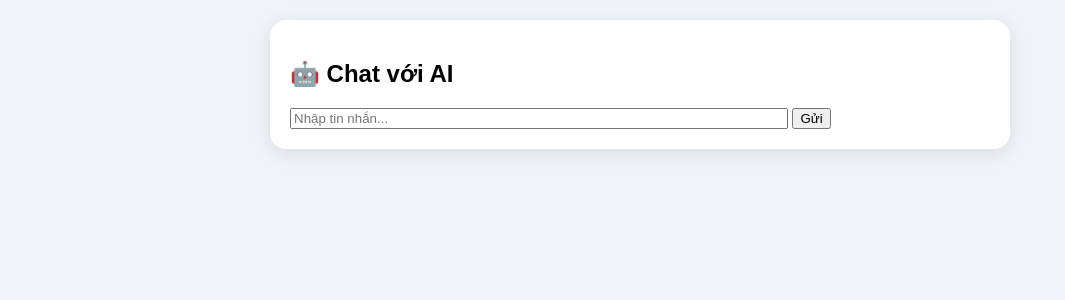
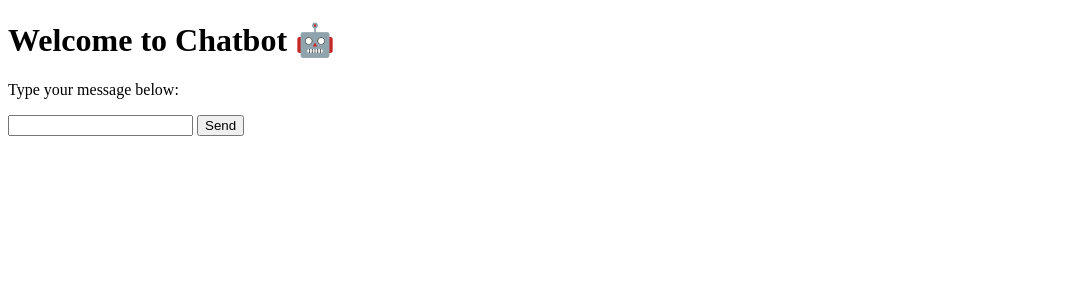
Before and after one commit to par-ker-rt/flask-chatbot, a Flask app: page / in a window 1280 px wide. Shown: the top 300 px of the page, without its empty margins (0-1065 px from the left). Run offline with Flask 3, Linux system fonts and the light colour scheme.

Commit message:
index.html

```diff
--- a/templates/index.html
+++ b/templates/index.html
@@ -1,81 +1,30 @@
+<!-- templates/index.html -->
 <!DOCTYPE html>
-<html lang="en">
+<html>
 <head>
-    <meta charset="UTF-8">
   <title>Chatbot</title>
-    <style>
-        body {
-            font-family: Arial, sans-serif;
-            background: #f0f4f8;
-            margin: 0;
-            padding: 20px;
-        }
-        #chatbox {
-            width: 100%;
-            max-width: 700px;
-            margin: 0 auto;
-            background: #ffffff;
-            padding: 20px;
-            border-radius: 16px;
-            box-shadow: 0 4px 20px rgba(0,0,0,0.1);
-        }
-        .message {
-            padding: 10px;
-            margin: 10px 0;
-            border-radius: 12px;
-        }
-        .user {
-            background-color: #d0eaff;
-            text-align: right;
-        }
-        .bot {
-            background-color: #e0ffe0;
-            text-align: left;
-        }
-    </style>
 </head>
 <body>
-    <div id="chatbox">
-        <h2>🤖 Chat với AI</h2>
-        <div id="messages"></div>
-        <input type="text" id="userInput" placeholder="Nhập tin nhắn..." style="width: 70%;">
-        <button onclick="sendMessage()">Gửi</button>
-    </div>
+  <h1>Welcome to Chatbot 🤖</h1>
+  <p>Type your message below:</p>
+  <input type="text" id="message">
+  <button onclick="send()">Send</button>
+  <pre id="response"></pre>
 
   <script>
-        const messagesDiv = document.getElementById("messages");
-
-        function addMessage(content, className) {
-            const msg = document.createElement("div");
-            msg.className = "message " + className;
-            msg.textContent = content;
-            messagesDiv.appendChild(msg);
-        }
-
-        async function sendMessage() {
-            const input = document.getElementById("userInput");
-            const message = input.value;
-            input.value = "";
-            if (!message) return;
-
-            addMessage("Bạn: " + message, "user");
-
-            const response = await fetch("/chat", {
+    async function send() {
+      const message = document.getElementById("message").value;
+      const res = await fetch("/chat", {
         method: "POST",
         headers: { "Content-Type": "application/json" },
         body: JSON.stringify({
-                    user: "anonymous",
-                    message: message,
-                    api_key: ""
+          user: "test",
+          message,
+          api_key: "" // ← nếu là admin, nhập API key ở đây
         })
       });
-
-            const data = await response.json();
-            if (data.reply) {
-                addMessage("Bot: " + data.reply, "bot");
-            } else {
-                addMessage("Lỗi: " + data.error, "bot");
-            }
+      const data = await res.json();
+      document.getElementById("response").textContent = JSON.stringify(data, null, 2);
     }
   </script>
 </body>
```
Lines whose indentation alone changed are shown as unchanged.
